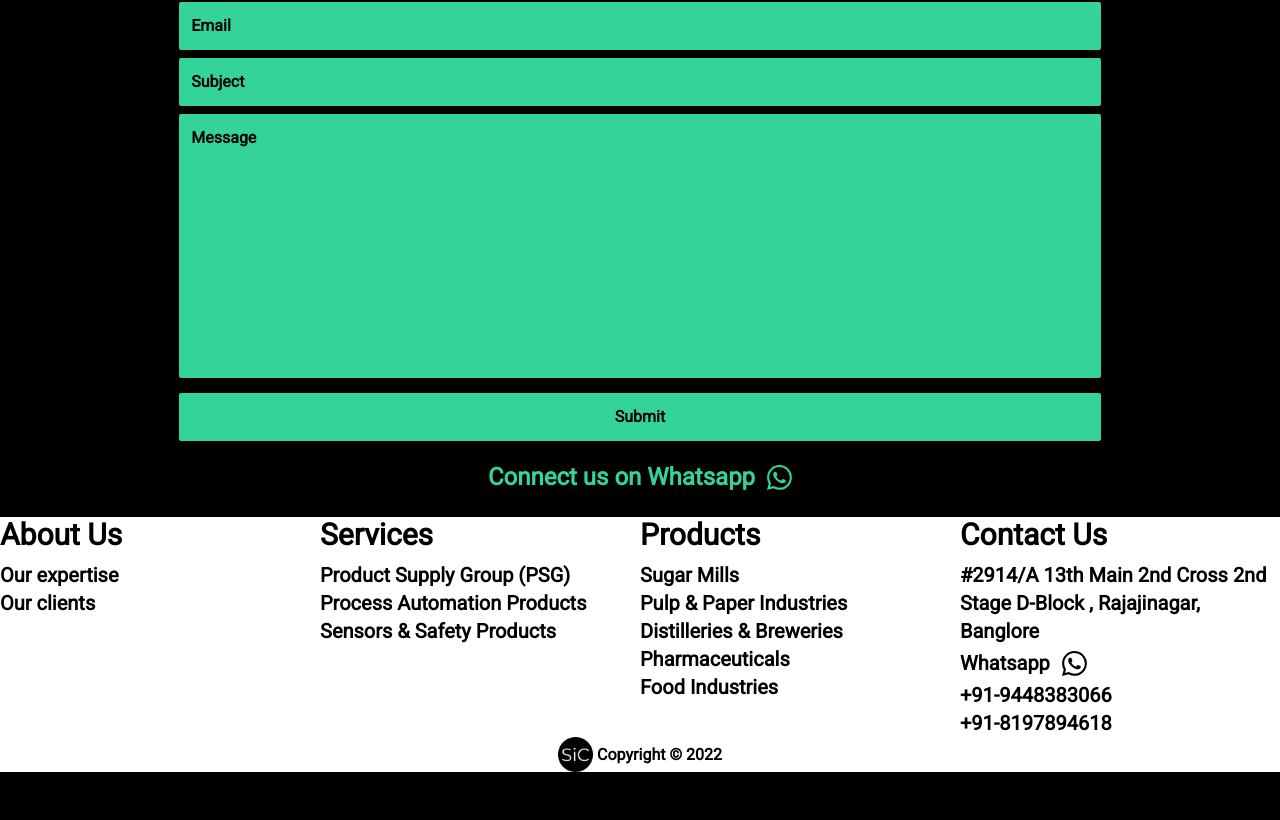
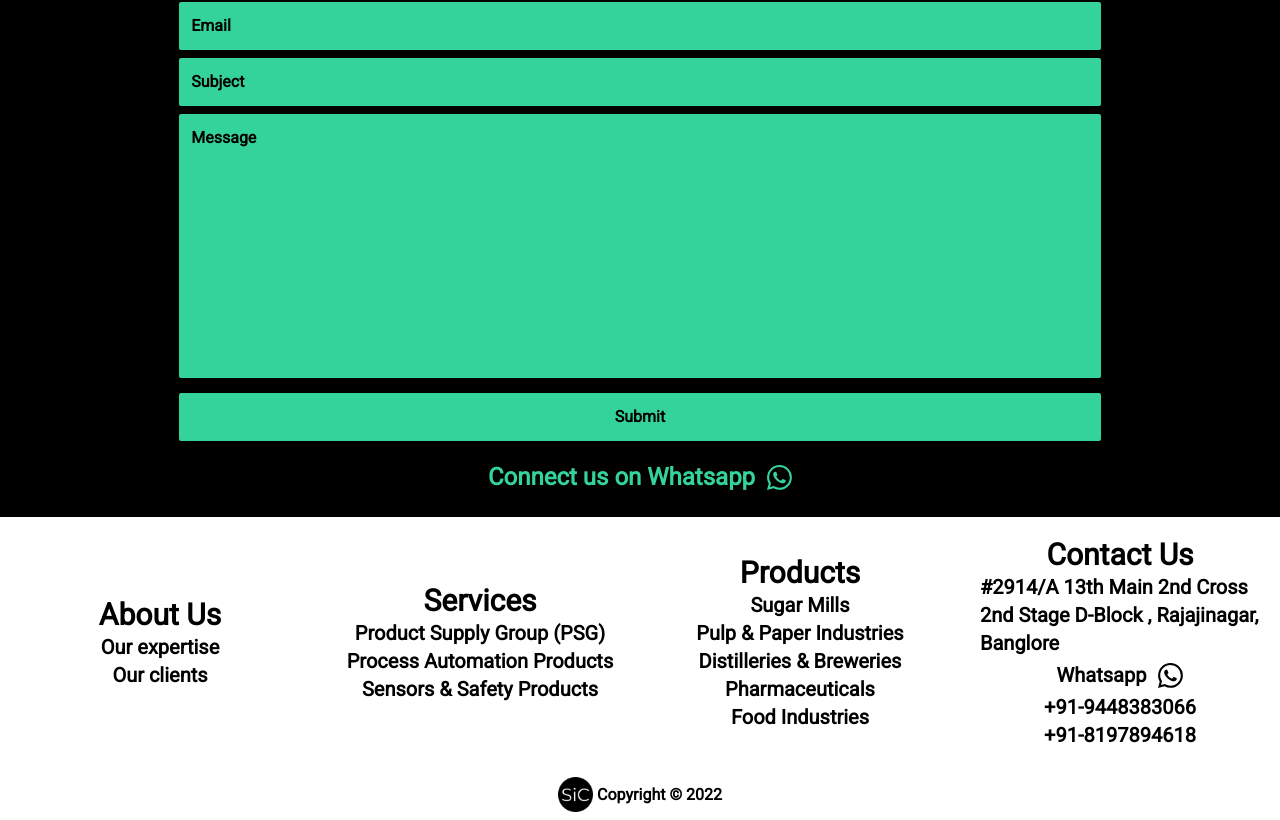
Before and after one commit to DhanrajCoding97/sIc-tailwind-next-live, a Next.js app: page / in a window 1280 px wide. Shown: the part 3928-4748 px from the top of the page. Before the commit the page ends 4700 px from the top, so only its background shows below. Built offline with nearby package versions, Linux system fonts and the light colour scheme.

Commit message:
refactored footer

```diff
--- a/components/Footer.jsx
+++ b/components/Footer.jsx
@@ -7,13 +7,16 @@ import Image from "next/image";
 const Footer = () => {
   return (
     <footer id="footer" className="bg-white text-black font-bold">
-      <div className="grid grid-cols-2 sm:grid-cols-4 justify-evenly">
-        <div id="column" className="flex flex-col">
+      <div className="grid grid-cols-1 sm:grid-cols-4 items-center justify-center">
+        <div
+          id="column"
+          className="flex flex-col items-center justify-center p-5"
+        >
           <Link href="/about">
             <motion.a
               whileHover={{ scale: 1.1 }}
               whileTap={{ scale: 0.9 }}
-              className="text-xl sm:text-2xl lg:text-3xl pb-2 cursor-pointer"
+              className="text-xl sm:text-2xl lg:text-3xl cursor-pointer"
             >
               About Us
             </motion.a>
@@ -29,12 +32,15 @@ const Footer = () => {
             </a>
           </Link>
         </div>
-        <div id="column" className="flex flex-col">
+        <div
+          id="column"
+          className="flex flex-col items-center justify-center p-5"
+        >
           <Link href="/services">
             <motion.a
               whileHover={{ scale: 1.1 }}
               whileTap={{ scale: 0.9 }}
-              className="text-xl sm:text-2xl lg:text-3xl pb-2 cursor-pointer"
+              className="text-xl sm:text-2xl lg:text-3xl cursor-pointer"
             >
               Services
             </motion.a>
@@ -55,17 +61,17 @@ const Footer = () => {
             </a>
           </Link>
         </div>
-        <div id="column" className="flex flex-col">
+        <div id="column" className="flex flex-col items-center justify-center">
           <Link href="/products">
             <motion.a
               whileHover={{ scale: 1.1 }}
               whileTap={{ scale: 0.9 }}
-              className="text-xl sm:text-2xl lg:text-3xl pb-2 cursor-pointer"
+              className="text-xl sm:text-2xl lg:text-3xl cursor-pointer"
             >
               Products
             </motion.a>
           </Link>
-          <ul>
+          <ul className="flex flex-col justify-center items-center">
             <li>
               <Link href="/products">
                 <a className="sm:text-xl hover:text-emerald-400 ease-in duration-300 cursor-pointer">
@@ -103,12 +109,15 @@ const Footer = () => {
             </li>
           </ul>
         </div>
-        <div id="column" className="flex flex-col">
+        <div
+          id="column"
+          className="flex flex-col items-center justify-center p-5"
+        >
           <Link href="/contact">
             <motion.a
               whileHover={{ scale: 1.1 }}
               whileTap={{ scale: 0.9 }}
-              className="text-xl sm:text-2xl lg:text-3xl pb-2 cursor-pointer"
+              className="text-xl sm:text-2xl lg:text-3xl cursor-pointer"
             >
               Contact Us
             </motion.a>
@@ -146,7 +155,7 @@ const Footer = () => {
           </div>
         </div>
       </div>
-      <div className="flex items-center justify-center">
+      <div className="flex items-center justify-center p-2">
         <Link href="/" title="Star Instruments & Control Logo">
           <Image src="/icon.png" height="35" width="35" objectFit="cover" />
         </Link>
```
